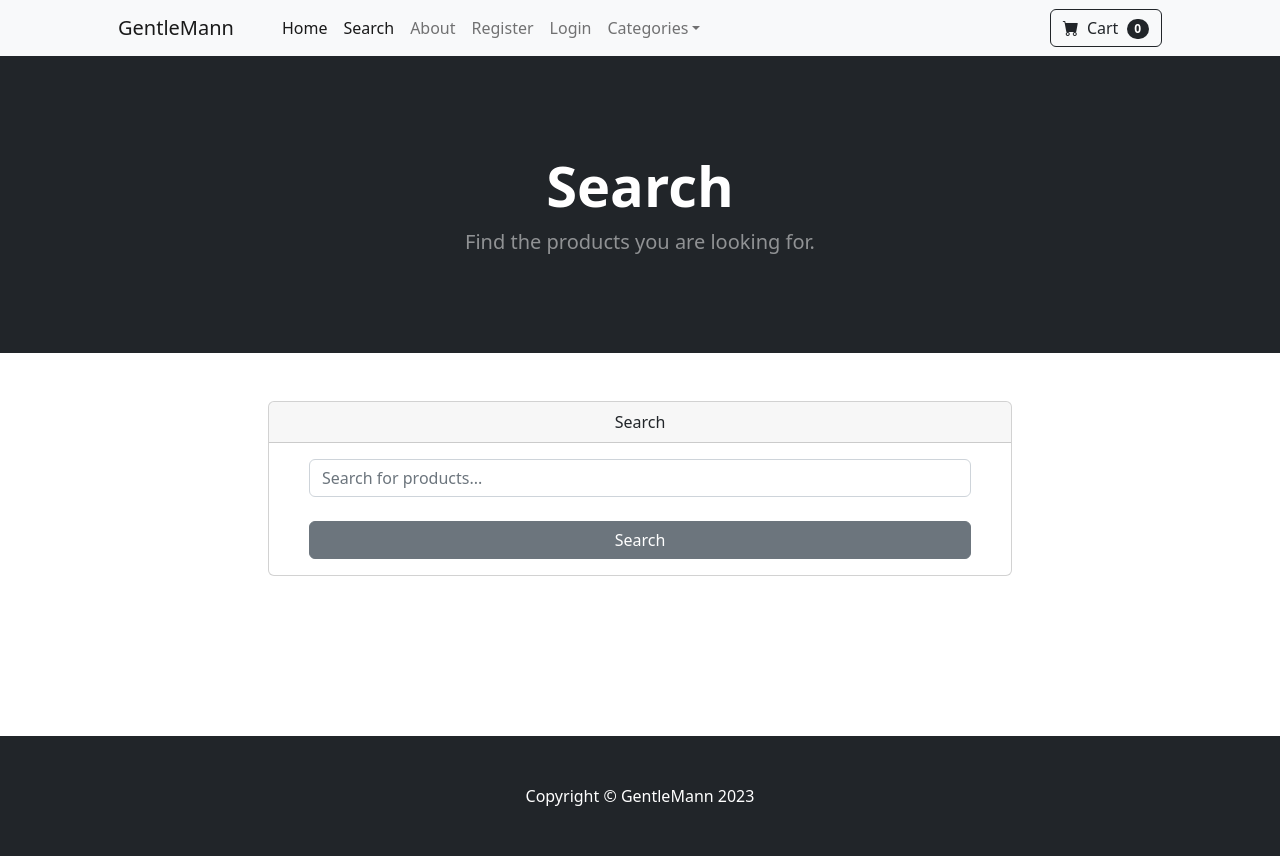
After one commit to geoffreykithuku/django-ecommerce, a Django app: page /search/ in a window 1280 px wide. The commit adds this page. Run offline with Django 5.2, Linux system fonts and the light colour scheme; some libraries are stand-ins or nearby versions.

Commit message:
create search functionality

```diff
--- a/store/templates/footer.html
+++ b/store/templates/footer.html
@@ -1,5 +1,5 @@
 <!-- Footer-->
-    <footer class="py-5 bg-dark">
+    <footer class="py-5 bg-dark w-100">
       <div class="container">
         <p class="m-0 text-center text-white">
           Copyright &copy; GentleMann 2023
--- a/store/templates/navbar.html
+++ b/store/templates/navbar.html
@@ -21,10 +21,18 @@
           >
         </li>
         <li class="nav-item">
+          <a
+            class="nav-link active"
+            aria-current="page"
+            href="{% url 'search' %}"
+            >Search</a
+          >
+        </li>
+        <li class="nav-item">
           <a class="nav-link" href="{% url 'about' %}">About</a>
         </li>
         {% if user.is_authenticated %}
-               <li class="nav-item dropdown">
+        <li class="nav-item dropdown">
           <a
             class="nav-link dropdown-toggle"
             id="navbarDropdown"
@@ -36,18 +44,17 @@
           >
           <ul class="dropdown-menu" aria-labelledby="navbarDropdown">
             <li>
-              <a class="dropdown-item" href="{% url 'update_user' %}">User Profile</a>
+              <a class="dropdown-item" href="{% url 'update_user' %}"
+                >User Profile</a
+              >
             </li>
             <li><hr class="dropdown-divider" /></li>
 
             <li>
-              <a
-                class="dropdown-item"
-                href="{% url 'update_info' %}"
+              <a class="dropdown-item" href="{% url 'update_info' %}"
                 >User Info</a
               >
             </li>
-
           </ul>
         </li>
         <li class="nav-item">
@@ -76,7 +83,9 @@
           >
           <ul class="dropdown-menu" aria-labelledby="navbarDropdown">
             <li>
-              <a class="dropdown-item" href="{% url 'category_summary' %}">All Categories</a>
+              <a class="dropdown-item" href="{% url 'category_summary' %}"
+                >All Categories</a
+              >
             </li>
             <li><hr class="dropdown-divider" /></li>
 
@@ -114,11 +123,13 @@
         <a class="btn btn-outline-dark" href="{% url 'cart_summary' %}">
           <i class="bi-cart-fill me-1"></i>
           Cart
-          <span id="cart_quantity" class="badge bg-dark text-white ms-1 rounded-pill">{{cart | length}}</span>
+          <span
+            id="cart_quantity"
+            class="badge bg-dark text-white ms-1 rounded-pill"
+            >{{cart | length}}</span
+          >
         </a>
       </form>
-
-
     </div>
   </div>
 </nav>
--- /dev/null
+++ b/store/templates/search.html
@@ -0,0 +1,89 @@
+{% extends 'base.html' %} {% block content %}
+
+<header class="bg-dark py-5">
+  <div class="container px-4 px-lg-5 my-5">
+    <div class="text-center text-white">
+      <h1 class="display-4 fw-bolder">Search</h1>
+      <p class="lead fw-normal text-white-50 mb-0">
+        Find the products you are looking for.
+      </p>
+    </div>
+  </div>
+</header>
+
+{% if messages %}
+<div class="container">
+  <div class="row">
+    <div class="col-8">
+      <br />
+      {% for message in messages %}
+      <div class="alert alert-{{ message.tags }}">
+        {{ message }}
+      </div>
+      {% endfor %}
+    </div>
+  </div>
+</div>
+{% endif %}
+
+<div class="container">
+  <div class="row">
+    <center>
+      <div class="col-8">
+        <br /><br />
+        <div class="card">
+          <div class="card-header">Search</div>
+          <form class="px-4" method="POST" action="{% url 'search' %}">
+            {% csrf_token %}
+            <div class="m-3">
+              <input
+                type="text"
+                class="form-control"
+                id="search"
+                name="search"
+                placeholder="Search for products..."
+              />
+              <br />
+              <button type="submit" class="btn btn-secondary w-100">
+                Search
+              </button>
+            </div>
+          </form>
+        </div>
+        <br /><br />
+
+      </div>
+    </center>
+
+
+  </div>
+  <div class="row m-2">
+     {% if search %}
+        <p>
+          <strong>Results for "{{ search }}"</strong>
+        </p>
+        <br />
+        {% for product in products %}
+        <div class="card col-3 ">
+          <div class="card-header">
+            <a href="{% url 'product' product.id %}">{{ product.name }}</a>
+          </div>
+            <div class="card-body">
+                <img
+                    src="{{ product.image.url }}"
+                    class="img-fluid"
+                    alt="{{ product.name }}"
+                />
+                <br />
+
+                <p>Price: Ksh {{ product.price }}</p>
+                <p>Category: {{ product.category }}</p>
+        </div>
+        {% endfor %} {% endif %}
+        <br /><br />
+  </div>
+</div>
+<br>
+<br>
+
+{% endblock %}
--- a/store/urls.py
+++ b/store/urls.py
@@ -13,5 +13,6 @@ urlpatterns = [
     path('product/<int:id>', views.product, name='product'),
     path('category/<str:slug>', views.category, name='category'),
     path('category_summary', views.category_summary, name='category_summary'),
+    path('search/', views.search, name='search'),
 
 ]
--- a/store/views.py
+++ b/store/views.py
@@ -6,6 +6,7 @@ from django.contrib import messages
 from django.contrib.auth.models import User
 from django.contrib.auth.forms import UserCreationForm
 from .forms import SignUpForm, UpdateUserForm, ChangePasswordForm, UserProfileUpdateForm
+from django.db.models import Q
 
 
 # Create your views here.
@@ -51,8 +52,8 @@ def register_user(request):
             user = authenticate(request, username=username, password=password)
             if user is not None:
                 login(request, user)
-                messages.success(request, "You have signed up successfully")
-                return redirect('home')
+                messages.success(request, "Account created. Please fill in profile details")
+                return redirect('update_info')
         else:
             messages.error(request,"An error occurred. Please try again.")
             return redirect('register')
@@ -158,3 +159,18 @@ def update_info(request):
     else:
         messages.error(request, "You need to be logged in to update your profile")
         return redirect('login')
+
+
+def search(request):
+    if request.method == 'POST':
+        search = request.POST.get('search')
+        products = Product.objects.filter(Q(name__icontains=search) | Q(description__icontains=search))
+        if not products:
+            messages.error(request, "No products found")
+            return render(request, 'search.html', {})
+        else:
+            return render(request, 'search.html', {'products': products, 'search': search})
+
+
+
+    return render(request, 'search.html', {})
```
